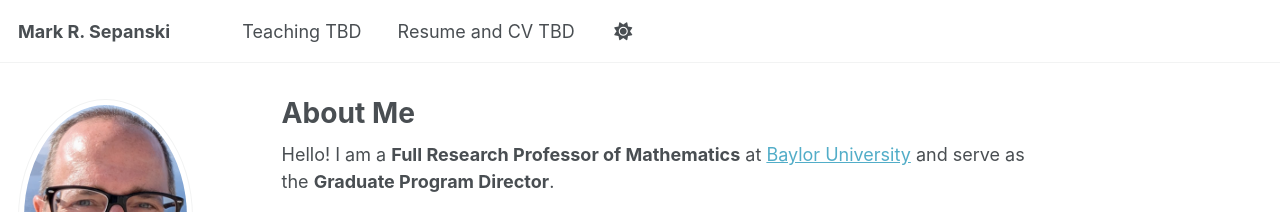
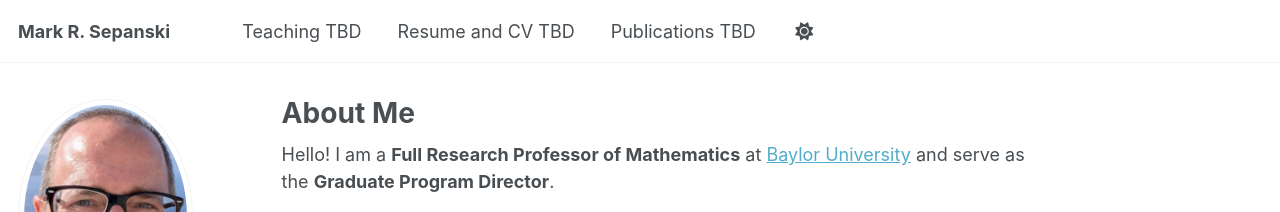
Before and after one commit to mrsepanski/mrsepanski.github.io, a Jekyll site: the page built from _pages/about.md, in a window 1280 px wide. Shown: the top 212 px of the page. Built offline with Jekyll 4.4.1, drawn with Linux system fonts in a browser that asks for light colours; some web fonts are replaced; a script that is not in the unit is left out.

Commit message:
Update navigation.yml

```diff
--- a/_data/navigation.yml
+++ b/_data/navigation.yml
@@ -26,6 +26,9 @@ main:
   - title: "Resume and CV TBD"
     url: /cv/
 
+  - title: "Publications TBD"
+    url: /publications/
+
   # - title: "CV"
   #   url: /cv-json/
 
```
